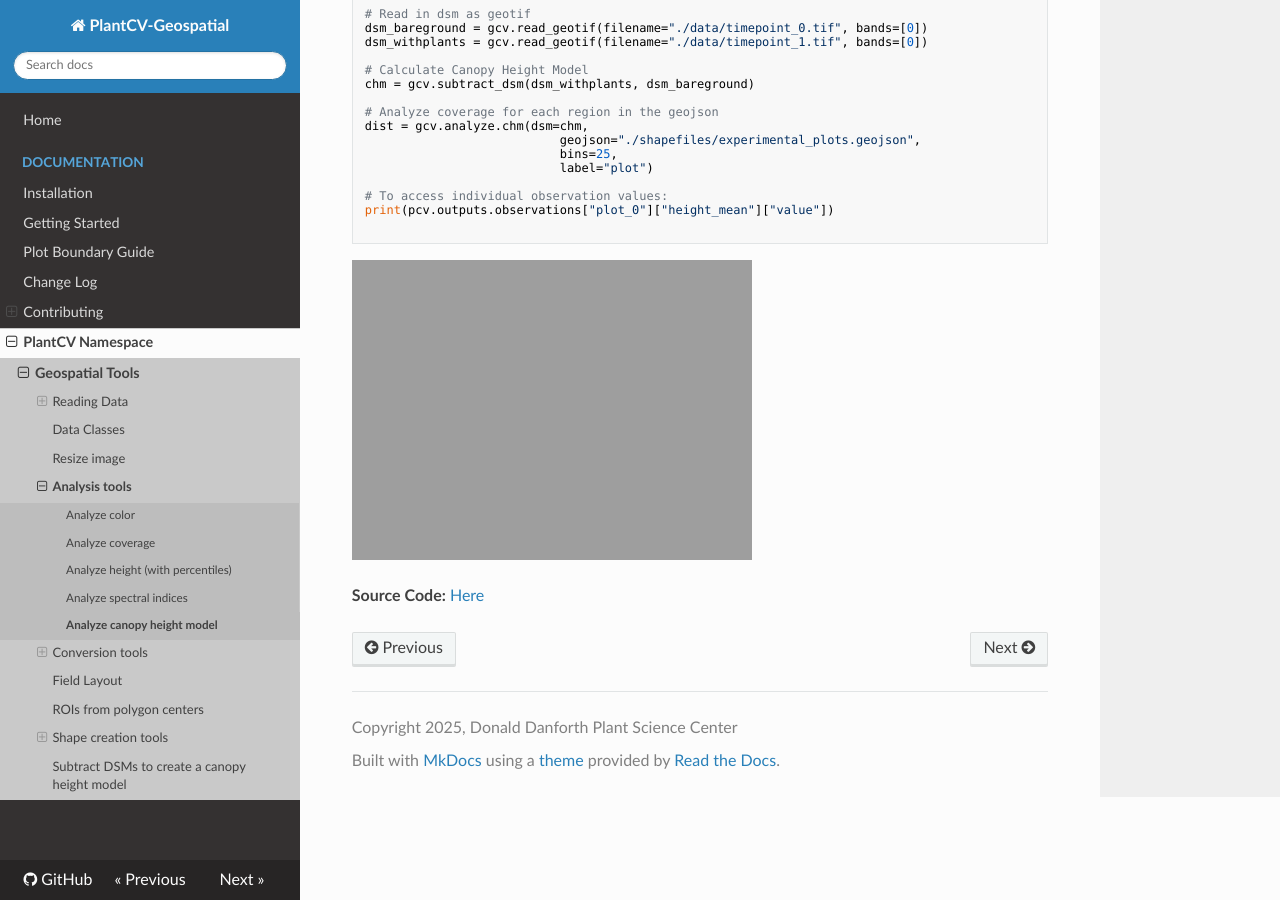
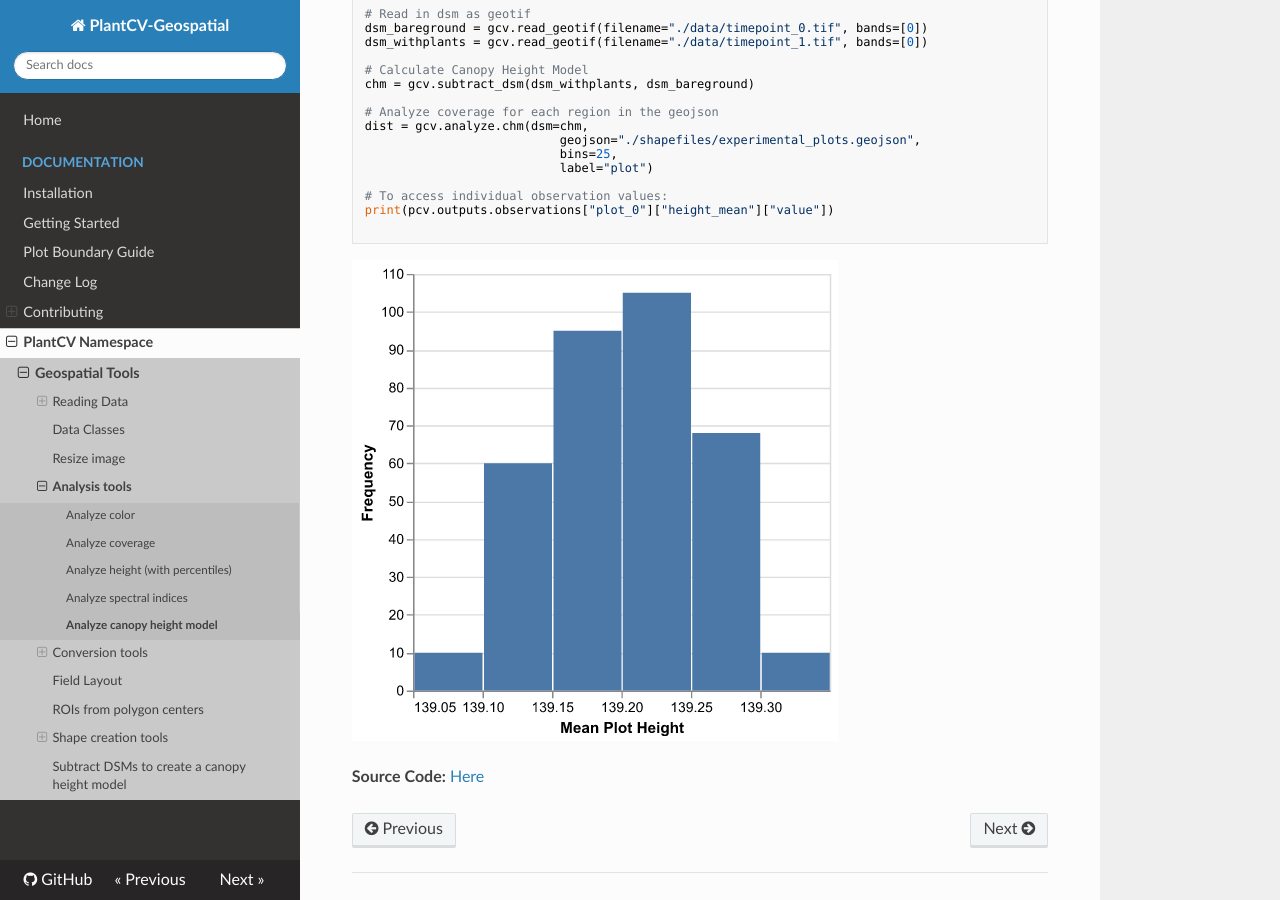
Before and after one commit to danforthcenter/plantcv-geospatial, an MkDocs documentation site: the page built from docs/analyze_chm.md, in a window 1280 px wide and 900 px high, scrolled down 924 px. Built offline with MkDocs 1.6.1, drawn with Linux system fonts in a browser that asks for light colours; nearby versions of some CDN libraries.

````diff
--- a/docs/analyze_chm.md
+++ b/docs/analyze_chm.md
@@ -40,6 +40,6 @@ dist = gcv.analyze.chm(dsm=chm,
 print(pcv.outputs.observations["plot_0"]["height_mean"]["value"])
 
 ```
-![Screenshot]([replace with a debug distribution])
+![Screenshot](documentation_images/analyze_chm_dist.png)
 
 **Source Code:** [Here](https://github.com/danforthcenter/plantcv-geospatial/blob/main/plantcv/geospatial/analyze/chm.py)
````
Also changed, not shown: docs/documentation_images/analyze_chm_dist.png (added).
